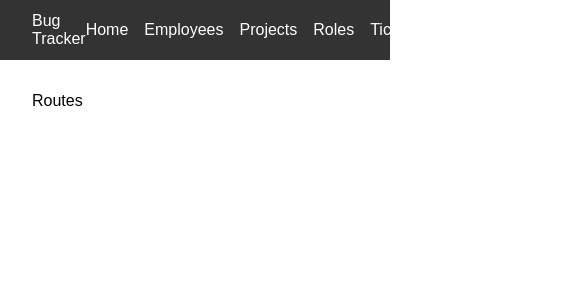
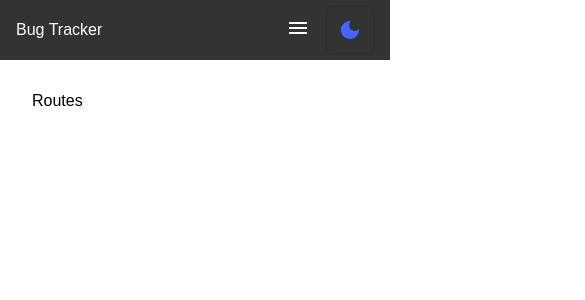
Before and after one commit to AurelienEbeng/BugTracker, a React (Create React App) app in the folder frontend/: page / in a window 390 px wide. Shown: the top 300 px of the page, 585 px wide, since content can reach past the window. Built offline with nearby package versions, Linux system fonts and the light colour scheme.

Commit message:
Worked on navbar to make it responsive.

```diff
--- a/frontend/src/components/navbar/Navbar.component.tsx
+++ b/frontend/src/components/navbar/Navbar.component.tsx
@@ -1,4 +1,4 @@
-import { useContext } from "react";
+import { useContext, useState } from "react";
 import "./navbar.scss";
 import { Link } from "react-router-dom";
 import { Menu, LightMode, DarkMode } from "@mui/icons-material";
@@ -16,23 +16,28 @@ const links = [
   { href: "/TicketHistories", label: "TicketHistories" },
 ];
 const Navbar = () => {
+  const [open, setOpen] = useState<boolean>(false);
   const { darkMode, toggleDarkMode } = useContext(ThemeContext);
+  const ToggleOpenMenu = () => {
+    setOpen((prevState) => !prevState);
+  };
+  const menuStyles = open ? "menu open" : "menu";
   return (
     <div className="navbar">
       <div className="brand">
         <span>Bug Tracker</span>
       </div>
-      <div className="menu">
+      <div className={menuStyles}>
         <ul>
           {links.map((item) => (
-            <li key={item.href}>
+            <li key={item.href} onClick={ToggleOpenMenu}>
               <Link to={item.href}>{item.label}</Link>
             </li>
           ))}
         </ul>
       </div>
       <div className="hamburger">
-        <Menu />
+        <Menu onClick={ToggleOpenMenu} />
       </div>
       <div className="toggle">
         <ToggleButton
--- a/frontend/src/components/navbar/navbar.scss
+++ b/frontend/src/components/navbar/navbar.scss
@@ -36,3 +36,43 @@
     }
   }
 }
+
+@media (max-width: 960px) {
+  .navbar {
+    padding: 0 1rem;
+
+    .menu {
+      @include d-flex(column, flex-start, center);
+      gap: 1rem;
+      color: #fff;
+      background-color: rgb(52, 51, 51);
+      width: 240px;
+      height: 100vh;
+      position: fixed;
+      top: 0;
+      left: -240px;
+      z-index: 100;
+      transition: all 0.3s ease-in-out;
+
+
+      &.open{
+        left: 0;
+
+      }
+
+      ul {
+        @include d-flex(column, center, center);
+        height: 100%;
+
+        li a {
+          color: #fff;
+          cursor: pointer;
+        }
+      }
+    }
+
+    .hamburger {
+      display: block;
+    }
+  }
+}
```
